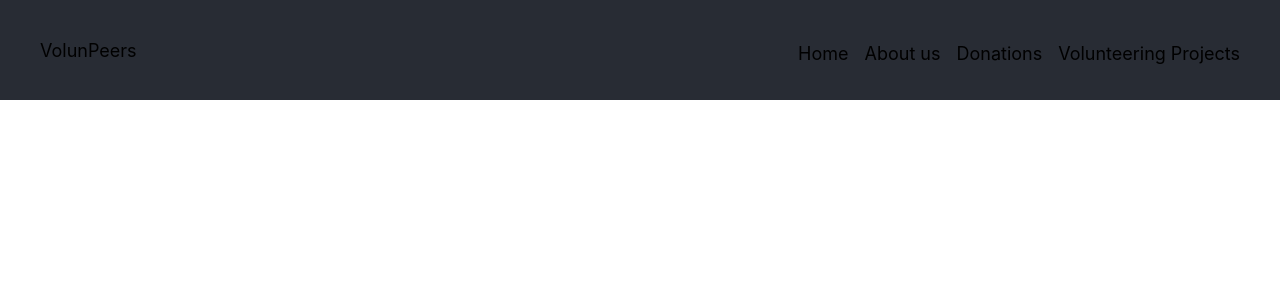
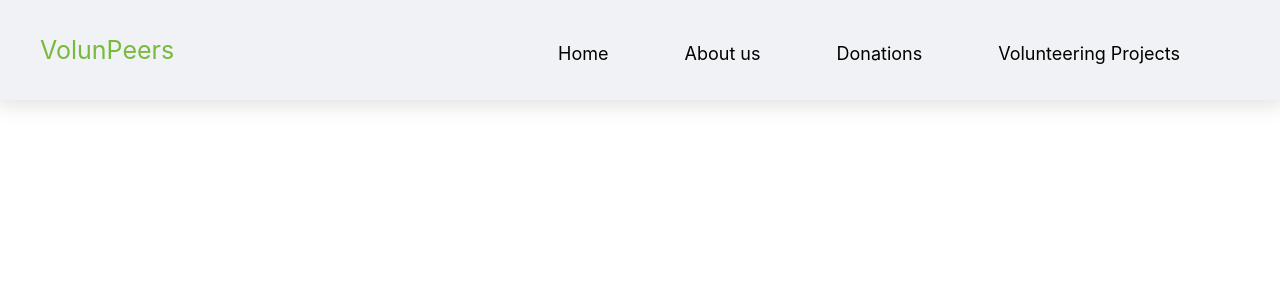
Before and after one commit to marieUr/VolunPeers-project, a React (Create React App) app in the folder volunpeers-front-end/: page / in a window 1280 px wide. Shown: the top 300 px of the page. Built offline with nearby package versions, Linux system fonts and the light colour scheme.

Commit message:
Fixed css issues with Nav

```diff
--- /dev/null
+++ b/volunpeers-front-end/src/components/Footer.module.css
@@ -0,0 +1,22 @@
+/* default style */
+* {
+    margin: 0;
+    padding: 0;
+    box-sizing: border-box;
+  }
+  ul {
+    list-style: none;
+    margin: 0;
+    padding: 0;
+  }
+
+  li {
+    display: inline;
+  }
+
+  a {
+    text-decoration: none;
+    color: black;
+    font-size: 18px;
+    padding: 8px;
+  }
--- a/volunpeers-front-end/src/components/Navbar.jsx
+++ b/volunpeers-front-end/src/components/Navbar.jsx
@@ -19,40 +19,37 @@ function Navbar() {
   return (
     <div className="App">
       <header className="App-header">
-        <a href="#home" className="Logo">
+        <a href="#home" className={`${styles.logo}`}>
           VolunPeers
         </a>
 
-        <nav className={'${styles.navbar}'}>
-          <ul className={"${styles.navMenu} ${isActive ? styles.active : ''}"}>
+        <nav className={`${styles.navbar}`}>
+          <ul className={`${styles.navMenu} ${isActive ? styles.active : ''}`}>
             <li onClick={removeActive}>
-              <a href="#home" className={'${styles.navLink}'}>
+              <a href="#home" className={`${styles.navLink}`}>
                 Home
               </a>
             </li>
             <li onClick={removeActive}>
-              <a href="#home" className={'${styles.navLink}'}>
+              <a href="#home" className={`${styles.navLink}`}>
                 About us
               </a>
             </li>
             <li onClick={removeActive}>
-              <a href="#home" className={'${styles.navLink}'}>
+              <a href="#home" className={`${styles.navLink}`}>
                 Donations
               </a>
             </li>
             <li onClick={removeActive}>
-              <a href="#home" className={'${styles.navLink}'}>
+              <a href="#home" className={`${styles.navLink}`}>
                 Volunteering Projects
               </a>
             </li>
           </ul>
-          <div
-            className={`${styles.hamburger} ${isActive ? styles.active : ''}`}
-            onClick={toggleActiveClass}
-          >
-            <span className={'${styles.bar}'}></span>
-            <span className={'${styles.bar}'}></span>
-            <span className={'${styles.bar}'}></span>
+          <div className={`${styles.hamburger} ${isActive ? styles.active : ''}`}  onClick={toggleActiveClass}>
+            <span className={`${styles.bar}`}></span>
+            <span className={`${styles.bar}`}></span>
+            <span className={`${styles.bar}`}></span>
           </div>
         </nav>
       </header>
--- a/volunpeers-front-end/src/components/Navbar.module.css
+++ b/volunpeers-front-end/src/components/Navbar.module.css
@@ -14,7 +14,9 @@ header {
   justify-content: space-between;
   align-items: center;
   font-size: calc(10px + 2vmin);
-  background-color: #282c34;
+  background-color: #f0f2f5;
+  box-shadow: 0px 0px 20px 5px #e1e1e1;
+  -webkit-box-shadow: 0px 0px 20px 5px #e1e1e1;
 }
 
 ul {
@@ -35,10 +37,10 @@ a {
 }
 
 /* logo  */
-a.Logo {
+.logo {
   text-decoration: none;
   font-size: 25px;
-  color: red;
+  color: var(--mainColor) !important;
   margin-right: 20px;
 }
 
@@ -51,7 +53,6 @@ a.Logo {
   justify-content: center;
   gap: 40px;
   min-height: 70px;
-  background-color: aliceblue;
 }
 
 
```
